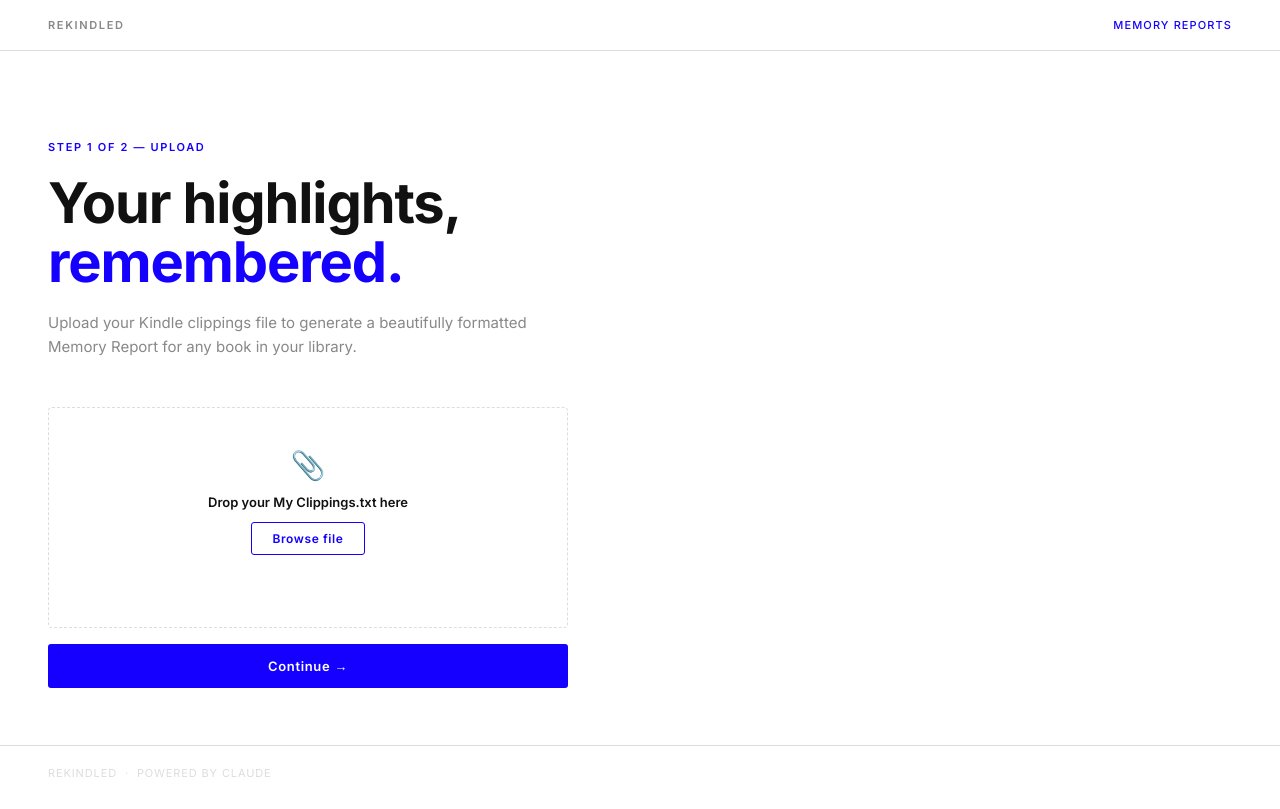
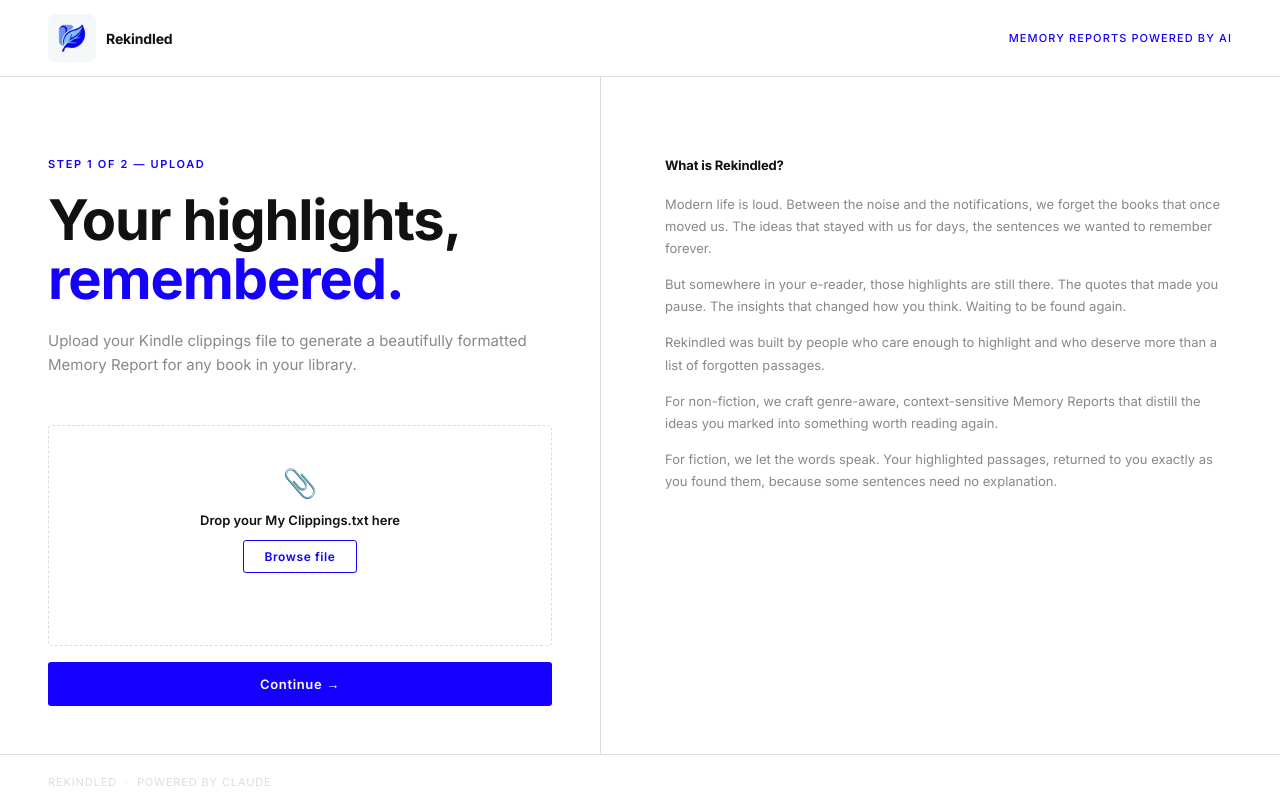
Before and after one commit to gpiren/rekindled, a Flask app: page / in a window 1280 px wide. Before the commit the page ends 777 px from the top, so only its background shows below. Run offline with Flask 3, Linux system fonts and the light colour scheme.

Commit message:
UI improvements: logo, sidebar text, two-column layout, language copy

```diff
--- a/templates/upload.html
+++ b/templates/upload.html
@@ -29,16 +29,27 @@
       display: flex;
       justify-content: space-between;
       align-items: center;
-      padding: 18px 48px;
+      padding: 14px 48px;
       border-bottom: 1px solid var(--lgray);
     }
 
     .nav-logo {
-      font-size: 11px;
-      font-weight: 600;
-      letter-spacing: 0.15em;
-      color: var(--gray);
-      text-transform: uppercase;
+      display: flex;
+      align-items: center;
+      gap: 10px;
+      text-decoration: none;
+    }
+
+    .nav-logo img {
+      height: 48px;
+      width: auto;
+    }
+
+    .nav-logo span {
+      font-size: 14px;
+      font-weight: 700;
+      letter-spacing: -0.01em;
+      color: var(--black);
     }
 
     .nav-tag {
@@ -49,6 +60,12 @@
       text-transform: uppercase;
     }
 
+    .page-body {
+      flex: 1;
+      display: flex;
+      flex-direction: row;
+    }
+
     .hero {
       flex: 1;
       display: flex;
@@ -56,7 +73,7 @@
       justify-content: center;
       align-items: flex-start;
       padding: 80px 48px 48px;
-      max-width: 720px;
+      max-width: 600px;
     }
 
     .hero-label {
@@ -99,9 +116,7 @@
       font-weight: 500;
     }
 
-    #file-input {
-      display: none;
-    }
+    #file-input { display: none; }
 
     .drop-zone {
       border: 1.5px dashed var(--lgray);
@@ -113,25 +128,14 @@
       cursor: pointer;
     }
 
-    .drop-zone:hover {
-      border-color: var(--blue);
-      background: #f5f5ff;
-    }
-
-    .drop-zone.dragover {
-      border-color: var(--blue);
-      background: #f5f5ff;
-    }
-
+    .drop-zone:hover,
+    .drop-zone.dragover,
     .drop-zone.has-file {
       border-color: var(--blue);
       background: #f5f5ff;
     }
 
-    .drop-icon {
-      font-size: 28px;
-      margin-bottom: 12px;
-    }
+    .drop-icon { font-size: 28px; margin-bottom: 12px; }
 
     .drop-label {
       font-size: 13px;
@@ -155,10 +159,7 @@
       transition: background 0.2s, color 0.2s;
     }
 
-    .browse-btn:hover {
-      background: var(--blue);
-      color: white;
-    }
+    .browse-btn:hover { background: var(--blue); color: white; }
 
     .file-name {
       font-size: 12px;
@@ -187,6 +188,35 @@
 
     .btn-submit:hover { opacity: 0.85; }
 
+    .sidebar {
+      flex: 1;
+      border-left: 1px solid var(--lgray);
+      padding: 80px 48px 48px 64px;
+      display: flex;
+      flex-direction: column;
+      justify-content: flex-start;
+    }
+
+    .sidebar-label {
+      font-size: 13px;
+      font-weight: 700;
+      color: var(--black);
+      margin-bottom: 20px;
+      letter-spacing: -0.01em;
+    }
+
+    .sidebar-items {
+      display: flex;
+      flex-direction: column;
+      gap: 14px;
+    }
+
+    .sidebar-item p {
+      font-size: 13px;
+      color: var(--gray);
+      line-height: 1.7;
+    }
+
     footer {
       padding: 20px 48px;
       border-top: 1px solid var(--lgray);
@@ -200,9 +230,14 @@
 <body>
 
   <nav>
-    <span class="nav-logo">Rekindled</span>
-    <span class="nav-tag">Memory Reports</span>
+    <a class="nav-logo" href="/">
+      <img src="{{ url_for('static', filename='logo.png') }}" alt="Rekindled logo"/>
+      <span>Rekindled</span>
+    </a>
+    <span class="nav-tag">Memory Reports powered by AI</span>
   </nav>
+
+  <div class="page-body">
 
     <div class="hero">
       <p class="hero-label">Step 1 of 2 — Upload</p>
@@ -223,9 +258,38 @@
 
         <form method="POST" enctype="multipart/form-data" id="upload-form">
           <input type="file" name="clippings" accept=".txt" id="file-input"/>
-        <button type="submit" class="btn-submit" id="submit-btn">Continue →</button>
+          <button type="submit" class="btn-submit">Continue →</button>
         </form>
       </div>
+    </div>
+
+    <div class="sidebar">
+      <p class="sidebar-label">What is Rekindled?</p>
+      <div class="sidebar-items">
+
+        <div class="sidebar-item">
+          <p>Modern life is loud. Between the noise and the notifications, we forget the books that once moved us. The ideas that stayed with us for days, the sentences we wanted to remember forever.</p>
+        </div>
+
+        <div class="sidebar-item">
+          <p>But somewhere in your e-reader, those highlights are still there. The quotes that made you pause. The insights that changed how you think. Waiting to be found again.</p>
+        </div>
+
+        <div class="sidebar-item">
+          <p>Rekindled was built by people who care enough to highlight and who deserve more than a list of forgotten passages.</p>
+        </div>
+
+        <div class="sidebar-item">
+          <p>For non-fiction, we craft genre-aware, context-sensitive Memory Reports that distill the ideas you marked into something worth reading again.</p>
+        </div>
+
+        <div class="sidebar-item">
+          <p>For fiction, we let the words speak. Your highlighted passages, returned to you exactly as you found them, because some sentences need no explanation.</p>
+        </div>
+
+      </div>
+    </div>
+
   </div>
 
   <footer>Rekindled &nbsp;·&nbsp; Powered by Claude</footer>
@@ -235,12 +299,10 @@
     const fileLabel  = document.getElementById('file-name');
     const dropZone   = document.getElementById('drop-zone');
     const uploadForm = document.getElementById('upload-form');
-    let   selectedFile = null;
+    let selectedFile = null;
 
-    // Click on drop zone triggers file picker
     dropZone.addEventListener('click', () => fileInput.click());
 
-    // File picked via browser
     fileInput.addEventListener('change', () => {
       if (fileInput.files[0]) {
         selectedFile = fileInput.files[0];
@@ -249,21 +311,18 @@
       }
     });
 
-    // Drag over
     dropZone.addEventListener('dragover', e => {
       e.preventDefault();
       e.stopPropagation();
       dropZone.classList.add('dragover');
     });
 
-    // Drag leave
     dropZone.addEventListener('dragleave', e => {
       e.preventDefault();
       e.stopPropagation();
       dropZone.classList.remove('dragover');
     });
 
-    // Drop
     dropZone.addEventListener('drop', e => {
       e.preventDefault();
       e.stopPropagation();
@@ -276,7 +335,6 @@
       }
     });
 
-    // Submit — use fetch so dragged file is always included
     uploadForm.addEventListener('submit', e => {
       e.preventDefault();
       if (!selectedFile) {
```
Also changed, not shown: templates/done.html (+21 -7 lines), templates/select.html (+74 -28 lines), static/logo.png (added), 1 other file. Lines whose indentation alone changed are shown as unchanged.
